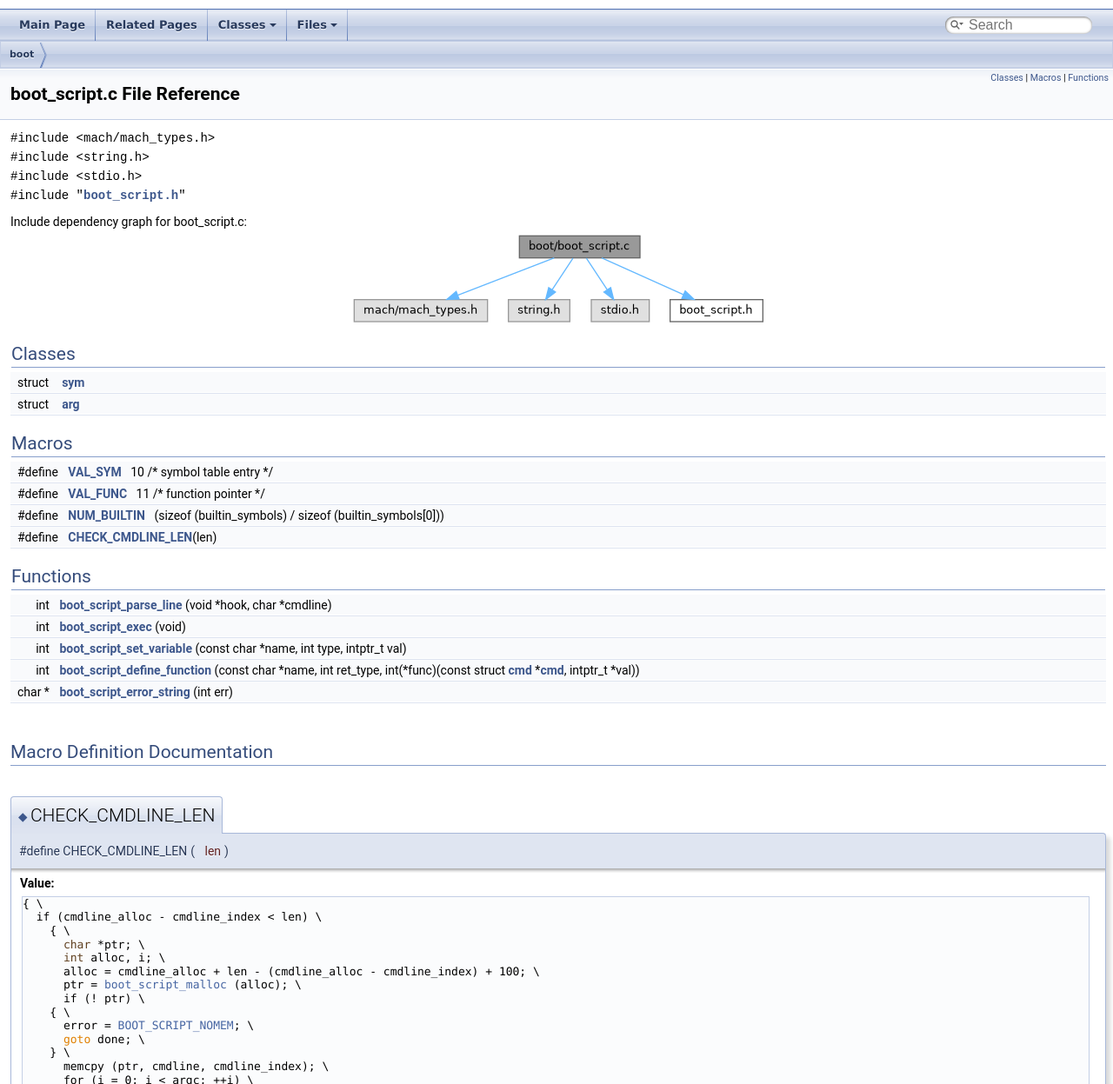
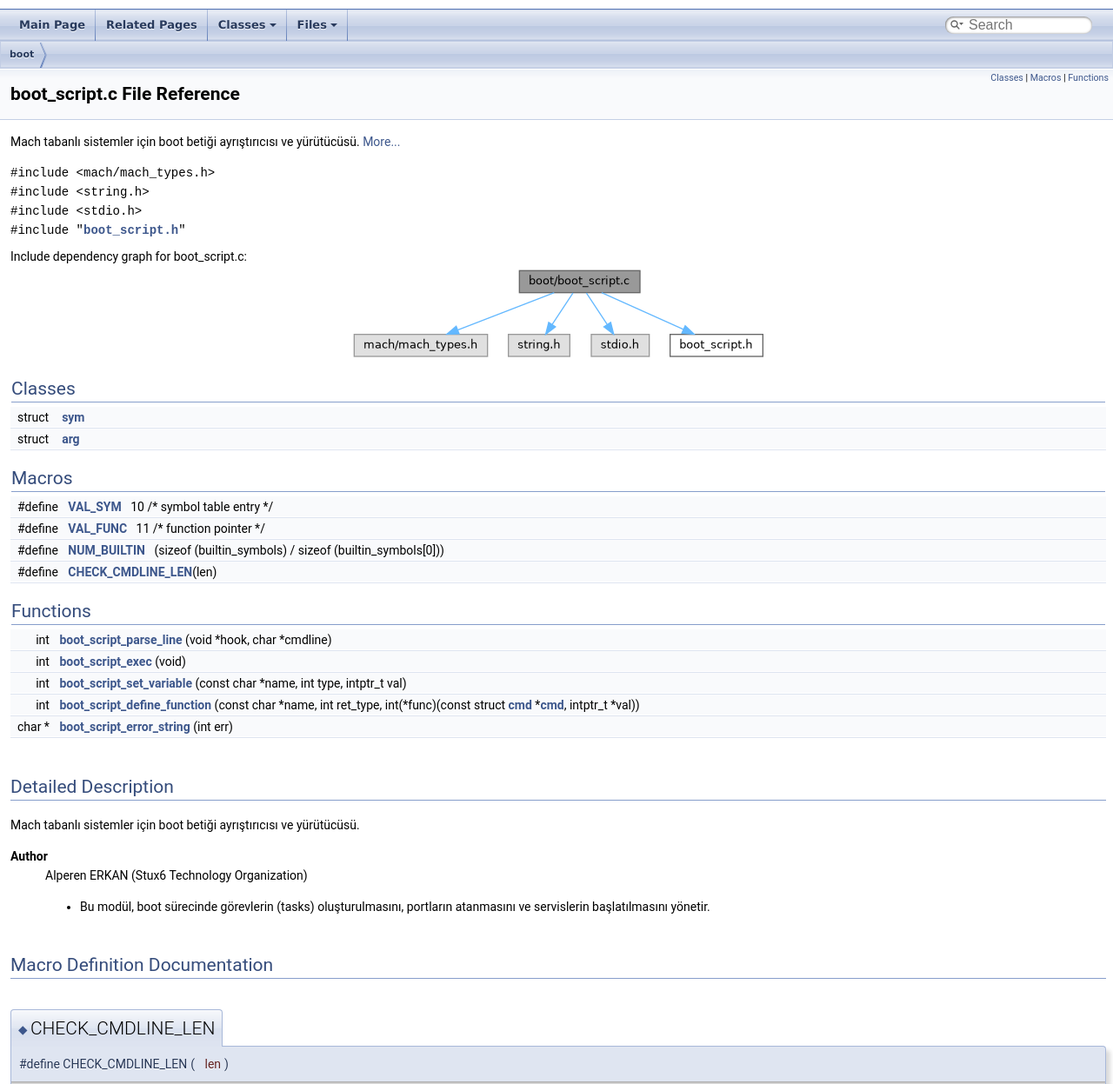
Before and after one commit to Stux6-Technology/NeOx-Ghost, a plain HTML site: page boot__script_8c.html in a window 1280 px wide. Shown: the part 46-1293 px from the top of the page at 87% size. Drawn offline with Linux system fonts and the light colour scheme.

Commit message:
deploy: 68fb3c195e038500f33917652867bee0926852ff

```diff
--- a/boot__script_8c.html
+++ b/boot__script_8c.html
@@ -80,6 +80,9 @@ $(function() {
   <div class="headertitle"><div class="title">boot_script.c File Reference</div></div>
 </div><!--header-->
 <div class="contents">
+
+<p>Mach tabanlı sistemler için boot betiği ayrıştırıcısı ve yürütücüsü.
+<a href="#details">More...</a></p>
 <div class="textblock"><code>#include &lt;mach/mach_types.h&gt;</code><br />
 <code>#include &lt;string.h&gt;</code><br />
 <code>#include &lt;stdio.h&gt;</code><br />
@@ -89,7 +92,7 @@ Include dependency graph for boot_script.c:</div>
 <div class="dyncontent">
 <div class="center"><img src="boot__script_8c__incl.png" border="0" usemap="#aboot_2boot__script_8c" alt=""/></div>
 <map name="aboot_2boot__script_8c" id="aboot_2boot__script_8c">
-<area shape="rect" title=" " alt="" coords="195,5,334,31"/>
+<area shape="rect" title="Mach tabanlı sistemler için boot betiği ayrıştırıcısı ve yürütücüsü." alt="" coords="195,5,334,31"/>
 <area shape="rect" title=" " alt="" coords="5,79,159,104"/>
 <area shape="poly" title=" " alt="" coords="236,33,126,76,124,71,234,28"/>
 <area shape="rect" title=" " alt="" coords="183,79,253,104"/>
@@ -132,7 +135,13 @@ Functions</h2></td></tr>
 <tr class="memitem:a7d453dd6893c6f465b9f584034082ce2" id="r_a7d453dd6893c6f465b9f584034082ce2"><td class="memItemLeft" align="right" valign="top">char *&#160;</td><td class="memItemRight" valign="bottom"><a class="el" href="boot__script_8c.html#a7d453dd6893c6f465b9f584034082ce2">boot_script_error_string</a> (int err)</td></tr>
 <tr class="separator:a7d453dd6893c6f465b9f584034082ce2"><td class="memSeparator" colspan="2">&#160;</td></tr>
 </table>
-<h2 class="groupheader">Macro Definition Documentation</h2>
+<a name="details" id="details"></a><h2 class="groupheader">Detailed Description</h2>
+<div class="textblock"><p>Mach tabanlı sistemler için boot betiği ayrıştırıcısı ve yürütücüsü. </p>
+<dl class="section author"><dt>Author</dt><dd>Alperen ERKAN (Stux6 Technology Organization)<ul>
+<li>Bu modül, boot sürecinde görevlerin (tasks) oluşturulmasını, portların atanmasını ve servislerin başlatılmasını yönetir. </li>
+</ul>
+</dd></dl>
+</div><h2 class="groupheader">Macro Definition Documentation</h2>
 <a id="ad1ce528e6cd850a59b91f39c0d16c884" name="ad1ce528e6cd850a59b91f39c0d16c884"></a>
 <h2 class="memtitle"><span class="permalink"><a href="#ad1ce528e6cd850a59b91f39c0d16c884">&#9670;&#160;</a></span>CHECK_CMDLINE_LEN</h2>
 
```
Also changed, not shown: boot__script_8h.html (+1 -1 lines), dir_c6de2f74713c48eed6d43b177f196072.html (+1 -0 lines), files.html (+1 -1 lines), 4 other files.
